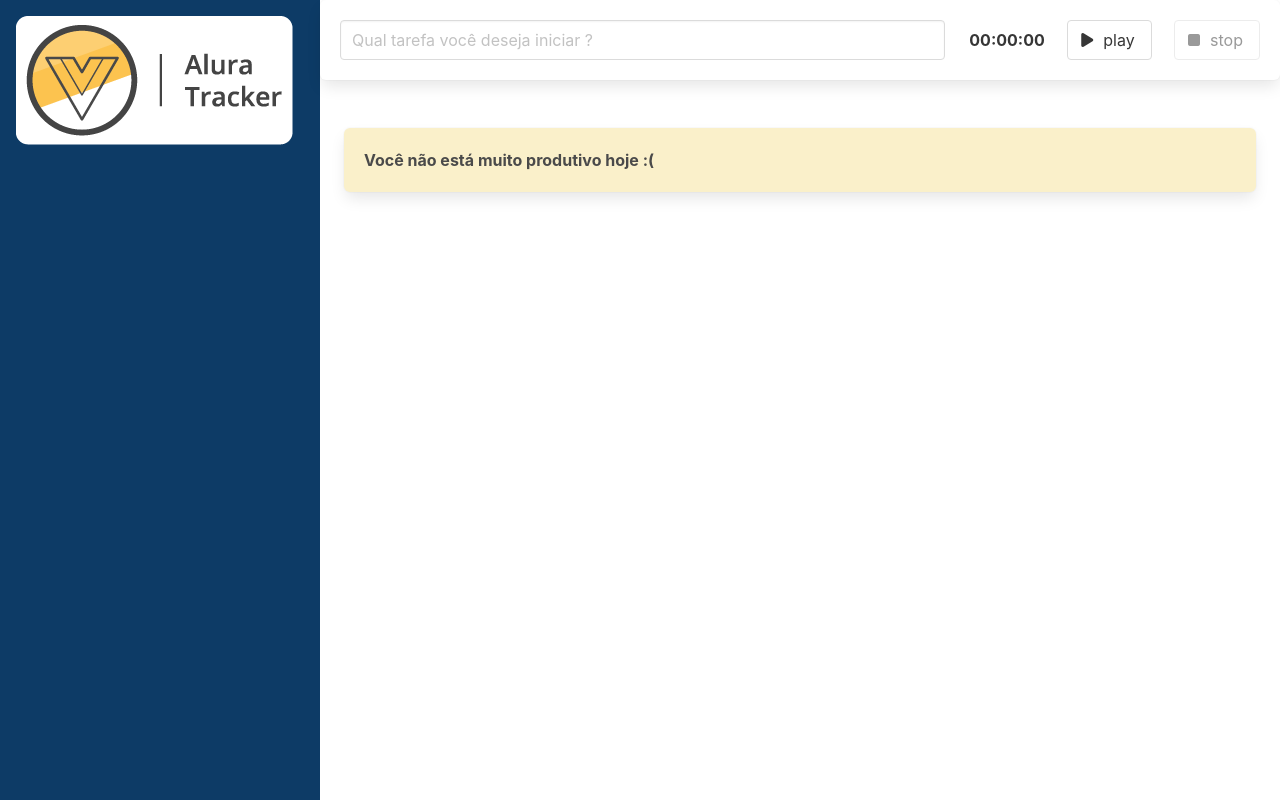
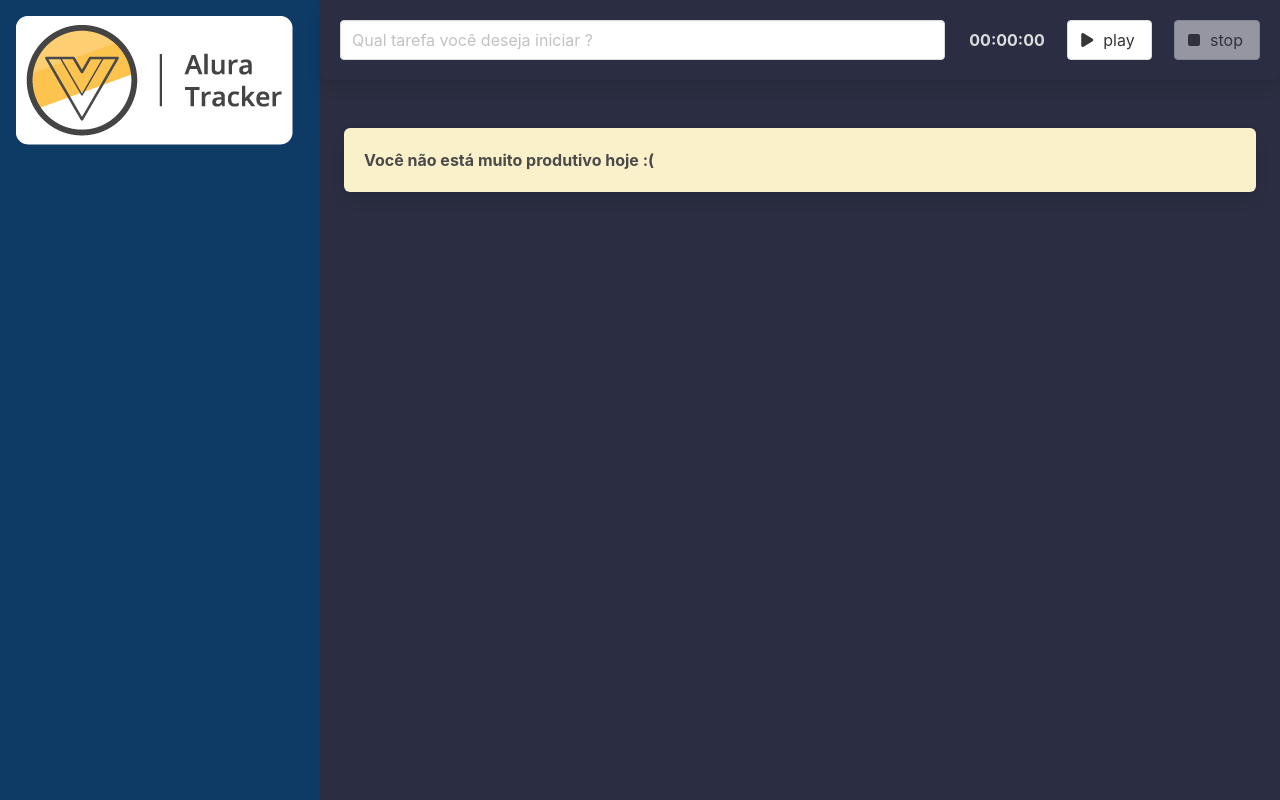
Before and after one commit to JoaoPauloFer/curso-de-vue-3, a Vue app: page / in a window 1280 px wide. Built offline with nearby package versions, Linux system fonts and the light colour scheme.

Commit message:
docs: 📑  preparando modo escuro

```diff
--- a/src/App.vue
+++ b/src/App.vue
@@ -1,9 +1,9 @@
 <template>
-  <main class="columns is-gapless is-multiline">
+  <main class="columns is-gapless is-multiline modo-escuro">
     <div class="column is-one-quarter">
       <BarraLateral />
     </div>
-    <div class="column is-three-quarter">
+    <div class="column is-three-quarter conteudo">
       <FormularioTarefa @aoSalvarTarefa="salvarTarefa"/>
       <div class="lista">
         <Tarefa v-for="(tarefa, index) in tarefas" :key="index" :tarefa="tarefa"/>
@@ -54,4 +54,16 @@ export default defineComponent({
 .lista{
   padding: 1.5rem;
 }
+
+main {
+  --bg-primario: #fff;
+  --texto-primario: #000;
+}
+main.modo-escuro {
+  --bg-primario: #2b2d42;
+  --texto-primario: #ddd;
+}
+.conteudo {
+  background-color: var(--bg-primario);
+}
 </style>
--- a/src/components/CompCronometro.vue
+++ b/src/components/CompCronometro.vue
@@ -1,6 +1,6 @@
 <template>
     <section>
-        <strong>
+        <strong class="display">
             {{ tempoDecorrido }}
         </strong>
     </section>
@@ -25,3 +25,9 @@ export default defineComponent({
 })
 
 </script>
+
+<style>
+.display {
+    color: var(--texto-primario)
+}
+</style>
--- a/src/components/CompTarefa.vue
+++ b/src/components/CompTarefa.vue
@@ -1,5 +1,5 @@
 <template>
-<div class="box has-text-weight-bold">
+<Box>
     <div class="columns">
         <div class="column is-7">
             {{ tarefa.descricao || 'Tarefa sem descrição'}}
@@ -8,7 +8,7 @@
             <Cronometro :tempoEmSegundos="tarefa.duracaoEmSegundos" />
         </div>
     </div>
-</div>
+</Box>
  </template>
 
 <script lang="ts">
@@ -16,12 +16,14 @@
 import { defineComponent, PropType } from 'vue';
 import Cronometro from './CompCronometro.vue';
 import ITarefa from '../interfaces/ITarefa';
+import Box from './ComBox.vue'
 
 
  export default defineComponent({
     name: 'CompTarefa',
     components: {
         Cronometro,
+        Box
     },
     props: {
         tarefa: {
@@ -33,11 +35,3 @@ import ITarefa from '../interfaces/ITarefa';
 
 
 </script>
-
-<style scoped>
-    .box {
-        background: #faf0ca
-        ;
-    }
-
-</style>
--- a/src/components/FormularioTarefa.vue
+++ b/src/components/FormularioTarefa.vue
@@ -1,5 +1,5 @@
 <template>
-    <div class="box">
+    <div class="box formulario">
         <div class="columns">
             <div
             class="column is-8"
@@ -51,4 +51,8 @@ export default defineComponent ({
 </script>
 
 <style>
+.formulario {
+    color: var(--texto-primario);
+    background-color: var(--bg-primario);
+}
 </style>
```
